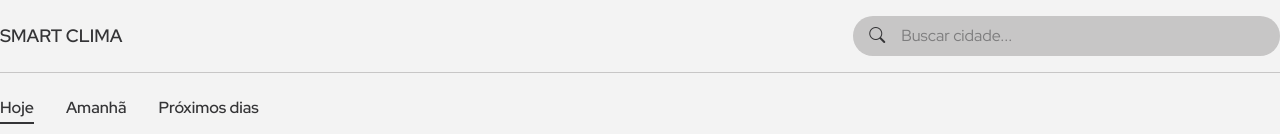
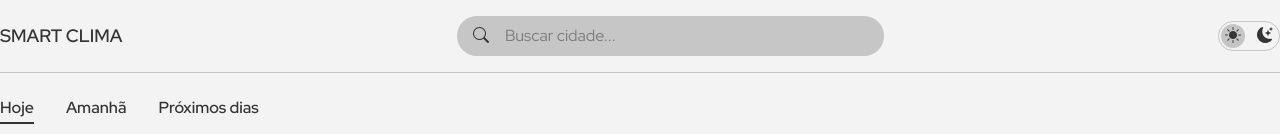
Before and after one commit to jsevitor/nextjs-smart-clima, a Next.js app: page / in a window 1280 px wide. Shown: the top 134 px of the page. Built offline with nearby package versions, Linux system fonts and the light colour scheme; no server answers.

Commit message:
feat: implementa toggle de tema com persistência em localStorage

```diff
--- a/src/app/components/Header.tsx
+++ b/src/app/components/Header.tsx
@@ -2,6 +2,7 @@
 
 import { useState } from "react";
 import { useWeatherStore } from "@/store/useWeatherStore";
+import ThemeToggle from "./ThemeToggle";
 
 export default function Header() {
   const [city, setCity] = useState<string>("");
@@ -16,7 +17,7 @@ export default function Header() {
 
   return (
     <header className="border-b border-borderColor py-4 fixed top-0 left-0 right-0 bg-background z-50">
-      <div className="container mx-auto flex flex-col items-center gap-2 md:flex-row md:justify-between px-4 lg:px-0">
+      <div className="container mx-auto flex flex-col gap-2 md:flex-row md:justify-between md:items-center px-4 lg:px-0">
         <div className="text-lg font-semibold">SMART CLIMA</div>
         <div className="w-full md:w-1/2 lg:w-1/3">
           <form
@@ -35,6 +36,9 @@ export default function Header() {
             />
           </form>
         </div>
+        <div className="md:static absolute top-4 right-4">
+          <ThemeToggle />
+        </div>
       </div>
     </header>
   );
--- /dev/null
+++ b/src/app/components/ThemeToggle.tsx
@@ -0,0 +1,54 @@
+import { useEffect, useState } from "react";
+
+export default function ThemeToggle() {
+  const [theme, setTheme] = useState("dark");
+
+  const handleThemeToggle = () => {
+    const newTheme = theme === "light" ? "dark" : "light";
+    setTheme(newTheme);
+    localStorage.setItem("theme", newTheme);
+  };
+
+  useEffect(() => {
+    const savedTheme = localStorage.getItem("theme");
+
+    if (savedTheme) {
+      setTheme(savedTheme);
+    } else {
+      const prefersDarkScheme = window.matchMedia(
+        "(prefers-color-scheme: dark)"
+      ).matches;
+      setTheme(prefersDarkScheme ? "dark" : "light");
+    }
+  }, []);
+
+  useEffect(() => {
+    if (theme === "dark") {
+      document.body.setAttribute("data-theme", "dark");
+    } else {
+      document.body.setAttribute("data-theme", "light");
+    }
+  }, [theme]);
+
+  return (
+    <div
+      className="transition-all flex gap-2 border border-borderColor rounded-full cursor-pointer p-0.5"
+      onClick={handleThemeToggle}
+    >
+      <span
+        className={
+          theme === "light" ? "bg-borderColor px-1 rounded-full" : "px-1"
+        }
+      >
+        <i className="bi bi-sun-fill"></i>
+      </span>
+      <span
+        className={
+          theme === "dark" ? "bg-borderColor px-1 rounded-full" : "px-1"
+        }
+      >
+        <i className="bi bi-moon-stars-fill"></i>
+      </span>
+    </div>
+  );
+}
--- a/src/app/globals.css
+++ b/src/app/globals.css
@@ -22,12 +22,10 @@
   --color-min: var(--min);
 }
 
-@media (prefers-color-scheme: dark) {
-  :root {
-    --background: #343436;
-    --foreground: #f3f3f3;
-    --footer: #d6d6d680;
-  }
+[data-theme="dark"] {
+  --background: #343436;
+  --foreground: #f3f3f3;
+  --footer: #d6d6d680;
 }
 
 * {
```
